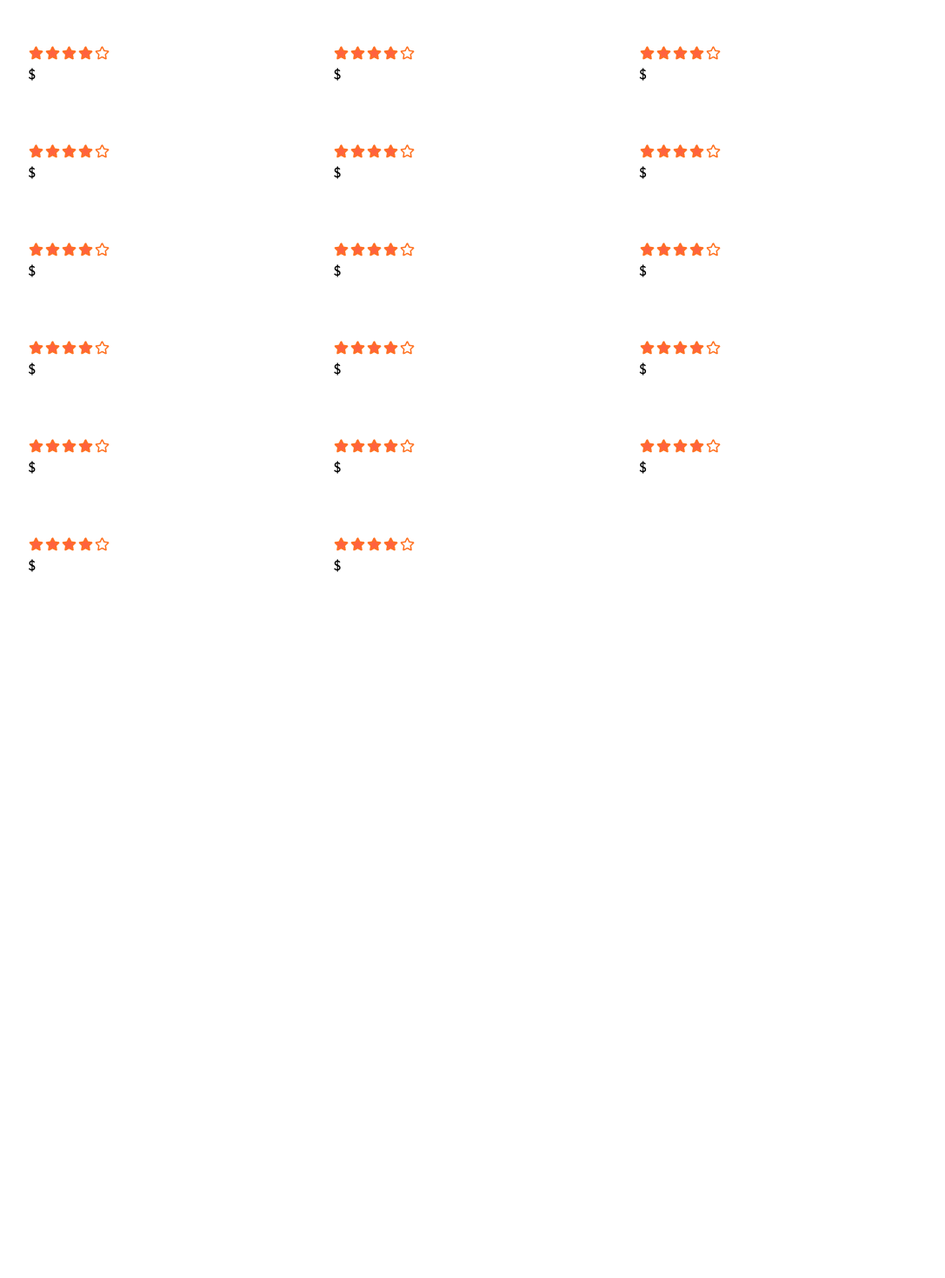
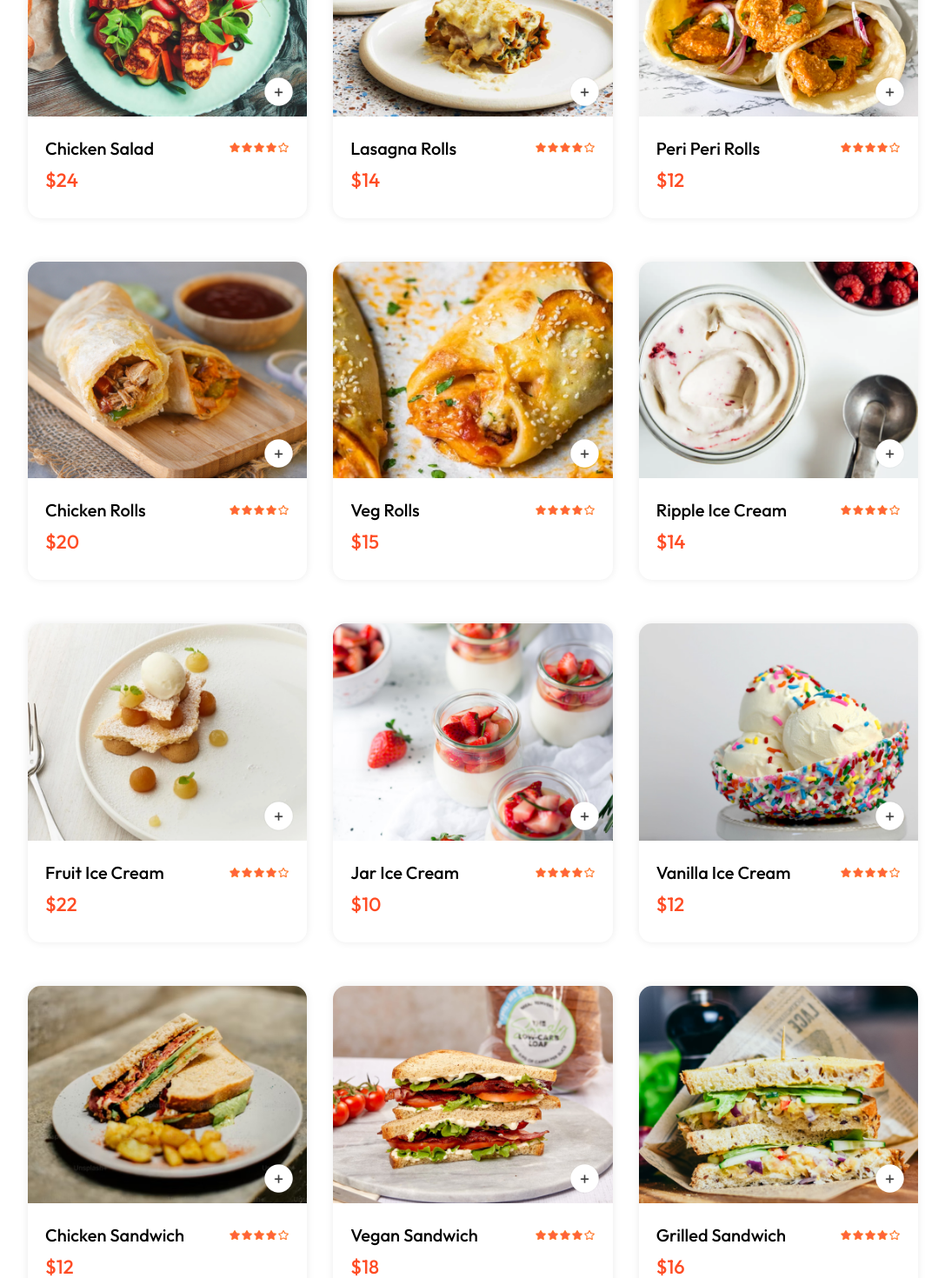
Before and after one commit to Khoa-CNTT/XDFWDMGH2609, a React (Vite) app in the folder frontend/: page / in a window 1280 px wide. Shown: the part 1560-3030 px from the top of the page at 87% size, without its empty margins (96-1183 px from the left). Before the commit the page ends 2220 px from the top, so only its background shows below. Built offline with nearby package versions, Linux system fonts and the light colour scheme.

Commit message:
Fifth commit 19/04/2025

```diff
--- a/frontend/src/assets/assets.js
+++ b/frontend/src/assets/assets.js
@@ -109,233 +109,233 @@
 
 export const food_list = [
     {
-        food_id: 1,
-        food_name: "Greek salad",
-        food_image: food_1,
-        food_price: 12,
-        food_desc: "Food provides essential nutrients for overall health and well-being",
-        food_category: "Salad"
+        _id: 1,
+        name: "Greek salad",
+        image: food_1,
+        price: 12,
+        desc: "Food provides essential nutrients for overall health and well-being",
+        category: "Salad"
     },
     {
-        food_id: 2,
-        food_name: "Veg salad",
-        food_image: food_2,
-        food_price: 18,
-        food_desc: "Food provides essential nutrients for overall health and well-being",
-        food_category: "Salad"
+        _id: 2,
+        name: "Veg salad",
+        image: food_2,
+        price: 18,
+        desc: "Food provides essential nutrients for overall health and well-being",
+        category: "Salad"
     }, {
-        food_id: 3,
-        food_name: "Clover Salad",
-        food_image: food_3,
-        food_price: 16,
-        food_desc: "Food provides essential nutrients for overall health and well-being",
-        food_category: "Salad"
+        _id: 3,
+        name: "Clover Salad",
+        image: food_3,
+        price: 16,
+        desc: "Food provides essential nutrients for overall health and well-being",
+        category: "Salad"
     }, {
-        food_id: 4,
-        food_name: "Chicken Salad",
-        food_image: food_4,
-        food_price: 24,
-        food_desc: "Food provides essential nutrients for overall health and well-being",
-        food_category: "Salad"
+        _id: 4,
+        name: "Chicken Salad",
+        image: food_4,
+        price: 24,
+        desc: "Food provides essential nutrients for overall health and well-being",
+        category: "Salad"
     }, {
-        food_id: 5,
-        food_name: "Lasagna Rolls",
-        food_image: food_5,
-        food_price: 14,
-        food_desc: "Food provides essential nutrients for overall health and well-being",
-        food_category: "Rolls"
+        _id: 5,
+        name: "Lasagna Rolls",
+        image: food_5,
+        price: 14,
+        desc: "Food provides essential nutrients for overall health and well-being",
+        category: "Rolls"
     }, {
-        food_id: 6,
-        food_name: "Peri Peri Rolls",
-        food_image: food_6,
-        food_price: 12,
-        food_desc: "Food provides essential nutrients for overall health and well-being",
-        food_category: "Rolls"
+        _id: 6,
+        name: "Peri Peri Rolls",
+        image: food_6,
+        price: 12,
+        desc: "Food provides essential nutrients for overall health and well-being",
+        category: "Rolls"
     }, {
-        food_id: 7,
-        food_name: "Chicken Rolls",
-        food_image: food_7,
-        food_price: 20,
-        food_desc: "Food provides essential nutrients for overall health and well-being",
-        food_category: "Rolls"
+        _id: 7,
+        name: "Chicken Rolls",
+        image: food_7,
+        price: 20,
+        desc: "Food provides essential nutrients for overall health and well-being",
+        category: "Rolls"
     }, {
-        food_id: 8,
-        food_name: "Veg Rolls",
-        food_image: food_8,
-        food_price: 15,
-        food_desc: "Food provides essential nutrients for overall health and well-being",
-        food_category: "Rolls"
+        _id: 8,
+        name: "Veg Rolls",
+        image: food_8,
+        price: 15,
+        desc: "Food provides essential nutrients for overall health and well-being",
+        category: "Rolls"
     }, {
-        food_id: 9,
-        food_name: "Ripple Ice Cream",
-        food_image: food_9,
-        food_price: 14,
-        food_desc: "Food provides essential nutrients for overall health and well-being",
-        food_category: "Deserts"
+        _id: 9,
+        name: "Ripple Ice Cream",
+        image: food_9,
+        price: 14,
+        desc: "Food provides essential nutrients for overall health and well-being",
+        category: "Deserts"
     }, {
-        food_id: 10,
-        food_name: "Fruit Ice Cream",
-        food_image: food_10,
-        food_price: 22,
-        food_desc: "Food provides essential nutrients for overall health and well-being",
-        food_category: "Deserts"
+        _id: 10,
+        name: "Fruit Ice Cream",
+        image: food_10,
+        price: 22,
+        desc: "Food provides essential nutrients for overall health and well-being",
+        category: "Deserts"
     }, {
-        food_id: 11,
-        food_name: "Jar Ice Cream",
-        food_image: food_11,
-        food_price: 10,
-        food_desc: "Food provides essential nutrients for overall health and well-being",
-        food_category: "Deserts"
+        _id: 11,
+        name: "Jar Ice Cream",
+        image: food_11,
+        price: 10,
+        desc: "Food provides essential nutrients for overall health and well-being",
+        category: "Deserts"
     }, {
-        food_id: 12,
-        food_name: "Vanilla Ice Cream",
-        food_image: food_12,
-        food_price: 12,
-        food_desc: "Food provides essential nutrients for overall health and well-being",
-        food_category: "Deserts"
+        _id: 12,
+        name: "Vanilla Ice Cream",
+        image: food_12,
+        price: 12,
+        desc: "Food provides essential nutrients for overall health and well-being",
+        category: "Deserts"
     },
     {
-        food_id: 13,
-        food_name: "Chicken Sandwich",
-        food_image: food_13,
-        food_price: 12,
-        food_desc: "Food provides essential nutrients for overall health and well-being",
-        food_category: "Sandwich"
+        _id: 13,
+        name: "Chicken Sandwich",
+        image: food_13,
+        price: 12,
+        desc: "Food provides essential nutrients for overall health and well-being",
+        category: "Sandwich"
     },
     {
-        food_id: 14,
-        food_name: "Vegan Sandwich",
-        food_image: food_14,
-        food_price: 18,
-        food_desc: "Food provides essential nutrients for overall health and well-being",
-        food_category: "Sandwich"
+        _id: 14,
+        name: "Vegan Sandwich",
+        image: food_14,
+        price: 18,
+        desc: "Food provides essential nutrients for overall health and well-being",
+        category: "Sandwich"
     }, {
-        food_id: 15,
-        food_name: "Grilled Sandwich",
-        food_image: food_15,
-        food_price: 16,
-        food_desc: "Food provides essential nutrients for overall health and well-being",
-        food_category: "Sandwich"
+        _id: 15,
+        name: "Grilled Sandwich",
+        image: food_15,
+        price: 16,
+        desc: "Food provides essential nutrients for overall health and well-being",
+        category: "Sandwich"
     }, {
-        food_id: 16,
-        food_name: "Bread Sandwich",
-        food_image: food_16,
-        food_price: 24,
-        food_desc: "Food provides essential nutrients for overall health and well-being",
-        food_category: "Sandwich"
+        _id: 16,
+        name: "Bread Sandwich",
+        image: food_16,
+        price: 24,
+        desc: "Food provides essential nutrients for overall health and well-being",
+        category: "Sandwich"
     }, {
-        food_id: 17,
-        food_name: "Cup Cake",
-        food_image: food_17,
+        _id: 17,
+        name: "Cup Cake",
+        image: food_17,
         food_price: 14,
-        food_desc: "Food provides essential nutrients for overall health and well-being",
-        food_category: "Cake"
+        desc: "Food provides essential nutrients for overall health and well-being",
+        category: "Cake"
     }, {
-        food_id: 18,
-        food_name: "Vegan Cake",
-        food_image: food_18,
-        food_price: 12,
-        food_desc: "Food provides essential nutrients for overall health and well-being",
-        food_category: "Cake"
+        _id: 18,
+        name: "Vegan Cake",
+        image: food_18,
+        price: 12,
+        desc: "Food provides essential nutrients for overall health and well-being",
+        category: "Cake"
     }, {
-        food_id: 19,
-        food_name: "Butterscotch Cake",
-        food_image: food_19,
-        food_price: 20,
-        food_desc: "Food provides essential nutrients for overall health and well-being",
-        food_category: "Cake"
+        _id: 19,
+        name: "Butterscotch Cake",
+        image: food_19,
+        price: 20,
+        desc: "Food provides essential nutrients for overall health and well-being",
+        category: "Cake"
     }, {
-        food_id: 20,
-        food_name: "Sliced Cake",
-        food_image: food_20,
-        food_price: 15,
-        food_desc: "Food provides essential nutrients for overall health and well-being",
-        food_category: "Cake"
+        _id: 20,
+        name: "Sliced Cake",
+        image: food_20,
+        price: 15,
+        desc: "Food provides essential nutrients for overall health and well-being",
+        category: "Cake"
     }, {
-        food_id: 21,
-        food_name: "Garlic Mushroom ",
-        food_image: food_21,
-        food_price: 14,
-        food_desc: "Food provides essential nutrients for overall health and well-being",
-        food_category: "Pure Veg"
+        _id: 21,
+        name: "Garlic Mushroom ",
+        image: food_21,
+        price: 14,
+        desc: "Food provides essential nutrients for overall health and well-being",
+        category: "Pure Veg"
     }, {
-        food_id: 22,
-        food_name: "Fried Cauliflower",
-        food_image: food_22,
-        food_price: 22,
-        food_desc: "Food provides essential nutrients for overall health and well-being",
-        food_category: "Pure Veg"
+        _id: 22,
+        name: "Fried Cauliflower",
+        image: food_22,
+        price: 22,
+        desc: "Food provides essential nutrients for overall health and well-being",
+        category: "Pure Veg"
     }, {
-        food_id: 23,
-        food_name: "Mix Veg Pulao",
-        food_image: food_23,
-        food_price: 10,
-        food_desc: "Food provides essential nutrients for overall health and well-being",
-        food_category: "Pure Veg"
+        _id: 23,
+        name: "Mix Veg Pulao",
+        image: food_23,
+        price: 10,
+        desc: "Food provides essential nutrients for overall health and well-being",
+        category: "Pure Veg"
     }, {
-        food_id: 24,
-        food_name: "Rice Zucchini",
-        food_image: food_24,
-        food_price: 12,
-        food_desc: "Food provides essential nutrients for overall health and well-being",
-        food_category: "Pure Veg"
+        _id: 24,
+        name: "Rice Zucchini",
+        image: food_24,
+        price: 12,
+        desc: "Food provides essential nutrients for overall health and well-being",
+        category: "Pure Veg"
     },
     {
-        food_id: 25,
-        food_name: "Cheese Pasta",
-        food_image: food_25,
-        food_price: 12,
-        food_desc: "Food provides essential nutrients for overall health and well-being",
-        food_category: "Pasta"
+        _id: 25,
+        name: "Cheese Pasta",
+        image: food_25,
+        price: 12,
+        desc: "Food provides essential nutrients for overall health and well-being",
+        category: "Pasta"
     },
     {
-        food_id: 26,
-        food_name: "Tomato Pasta",
-        food_image: food_26,
-        food_price: 18,
-        food_desc: "Food provides essential nutrients for overall health and well-being",
-        food_category: "Pasta"
+        _id: 26,
+        name: "Tomato Pasta",
+        image: food_26,
+        price: 18,
+        desc: "Food provides essential nutrients for overall health and well-being",
+        category: "Pasta"
     }, {
-        food_id: 27,
-        food_name: "Creamy Pasta",
-        food_image: food_27,
-        food_price: 16,
-        food_desc: "Food provides essential nutrients for overall health and well-being",
-        food_category: "Pasta"
+        _id: 27,
+        name: "Creamy Pasta",
+        image: food_27,
+        price: 16,
+        desc: "Food provides essential nutrients for overall health and well-being",
+        category: "Pasta"
     }, {
-        food_id: 28,
-        food_name: "Chicken Pasta",
-        food_image: food_28,
-        food_price: 24,
-        food_desc: "Food provides essential nutrients for overall health and well-being",
-        food_category: "Pasta"
+        _id: 28,
+        name: "Chicken Pasta",
+        image: food_28,
+        price: 24,
+        desc: "Food provides essential nutrients for overall health and well-being",
+        category: "Pasta"
     }, {
-        food_id: 29,
-        food_name: "Buttter Noodles",
-        food_image: food_29,
-        food_price: 14,
-        food_desc: "Food provides essential nutrients for overall health and well-being",
-        food_category: "Noodles"
+        _id: 29,
+        name: "Buttter Noodles",
+        image: food_29,
+        price: 14,
+        desc: "Food provides essential nutrients for overall health and well-being",
+        category: "Noodles"
     }, {
-        food_id: 30,
-        food_name: "Veg Noodles",
-        food_image: food_30,
-        food_price: 12,
-        food_desc: "Food provides essential nutrients for overall health and well-being",
-        food_category: "Noodles"
+        _id: 30,
+        name: "Veg Noodles",
+        image: food_30,
+        price: 12,
+        desc: "Food provides essential nutrients for overall health and well-being",
+        category: "Noodles"
     }, {
-        food_id: 31,
-        food_name: "Somen Noodles",
-        food_image: food_31,
-        food_price: 20,
-        food_desc: "Food provides essential nutrients for overall health and well-being",
-        food_category: "Noodles"
+        _id: 31,
+        name: "Somen Noodles",
+        image: food_31,
+        price: 20,
+        desc: "Food provides essential nutrients for overall health and well-being",
+        category: "Noodles"
     }, {
-        food_id: 32,
-        food_name: "Cooked Noodles",
-        food_image: food_32,
-        food_price: 15,
-        food_desc: "Food provides essential nutrients for overall health and well-being",
-        food_category: "Noodles"
+        _id: 32,
+        name: "Cooked Noodles",
+        image: food_32,
+        price: 15,
+        desc: "Food provides essential nutrients for overall health and well-being",
+        category: "Noodles"
     }
 ]
--- a/frontend/src/components/FoodItem/FoodItem.css
+++ b/frontend/src/components/FoodItem/FoodItem.css
@@ -0,0 +1,69 @@
+.food-item{
+    width: 100%;
+    margin: auto;
+    border-radius: 15px;
+    box-shadow: 0px 0px 10px #00000015;
+    transition: 0.3s;
+    animation: fadeIn 1s;
+}
+.food-item:hover{
+    transform: scale(1.02);
+}
+.food-item-img-container{
+    position: relative;
+}
+.food-item-img-container .add{
+    width: 35px;
+    position: absolute;
+    bottom: 15px;
+    right: 15px;
+    cursor: pointer;
+    border-radius: 50%;
+}
+.food-item-img-container .add:hover{
+    border: 2px solid #FF4C24;
+}
+.food-item-image{
+   width: 100%;
+   border-radius: 15px 15px 0px 0px;
+}
+.food-item-counter{
+    position: absolute;
+    bottom: 15px;
+    right: 15px;
+    display: flex;
+    align-items: center;
+    gap: 10px;
+    padding: 6px;
+    border-radius: 50px;
+    background-color: white;
+}
+.food-item-counter img{
+    width: 30px;
+}
+.food-item-info{
+    padding: 20px;
+}
+.food-item-name-rating{
+    display: flex;
+    justify-content: space-between;
+    align-items: center;
+    margin-bottom: 10px;
+}
+.food-item-name-rating p{
+    font-size: 20px;
+    font-weight: 500;
+}
+.food-item-name-rating img{
+    width: 70px;
+}
+.food-item-desc{
+    color: #676767;
+    font-size: 12px;
+}
+.food-item-price{
+    color: #FF4C24;
+    font-size: 22px;
+    font-weight: 500;
+    margin: 10px 0px;
+}
--- a/frontend/src/components/FoodItem/FoodItem.jsx
+++ b/frontend/src/components/FoodItem/FoodItem.jsx
@@ -1,13 +1,24 @@
-import React from 'react'
+import React, { useContext } from 'react'
 import './FoodItem.css'
 import { assets } from '../../assets/assets'
+import { StoreContext } from '../../context/StoreContext'
 
 const FoodItem = ({id, name, price, description, image}) => {
+
+    const {cartItems, addToCart, removeFromCart} = useContext(StoreContext);
 
   return (
     <div className='food-item'>
         <div className="food-item-img-container">
             <img className='food-item-image' src={image} alt="" />
+            {!cartItems[id]
+                ?<img className='add' onClick={()=>addToCart(id)} src={assets.add_icon_white} alt="" />
+                :<div className='food-item-counter'>
+                    <img onClick={()=>removeFromCart(id)} src={assets.remove_icon_red} alt="" />
+                    <p>{cartItems[id]}</p>
+                    <img onClick={()=>addToCart(id)} src={assets.add_icon_green} alt="" />
+                </div>
+            }
         </div>
         <div className="food-item-info">
             <div className="food-item-name-rating">
--- a/frontend/src/context/StoreContext.jsx
+++ b/frontend/src/context/StoreContext.jsx
@@ -1,14 +1,36 @@
-import { createContext } from "react";
+import { createContext, useEffect, useState } from "react";
 import { food_list } from "../assets/assets";
 
 export const StoreContext = createContext(null)
 
 const StoreContextProvider = (props) => {
 
+    const [cartItems, setCartItems] = useState({});
+
+    const addToCart = (itemId) => {
+        if (!cartItems[itemId]) {
+            setCartItems((prev)=>({...prev, [itemId]: 1 }))
+        }
+        else {
+            setCartItems((prev)=>({...prev, [itemId]:prev[itemId]+1}))
+        }
+    }
+
+    const removeFromCart = (itemId) => {
+        setCartItems((prev)=>({...prev, [itemId]: prev[itemId]-1}))
+    }
+
+    useEffect(()=>{
+        console.log(cartItems);
+    },[cartItems])
 
 
     const contextValue = {
         food_list,
+        cartItems,
+        setCartItems,
+        addToCart,
+        removeFromCart
     }
 
     return (
```
